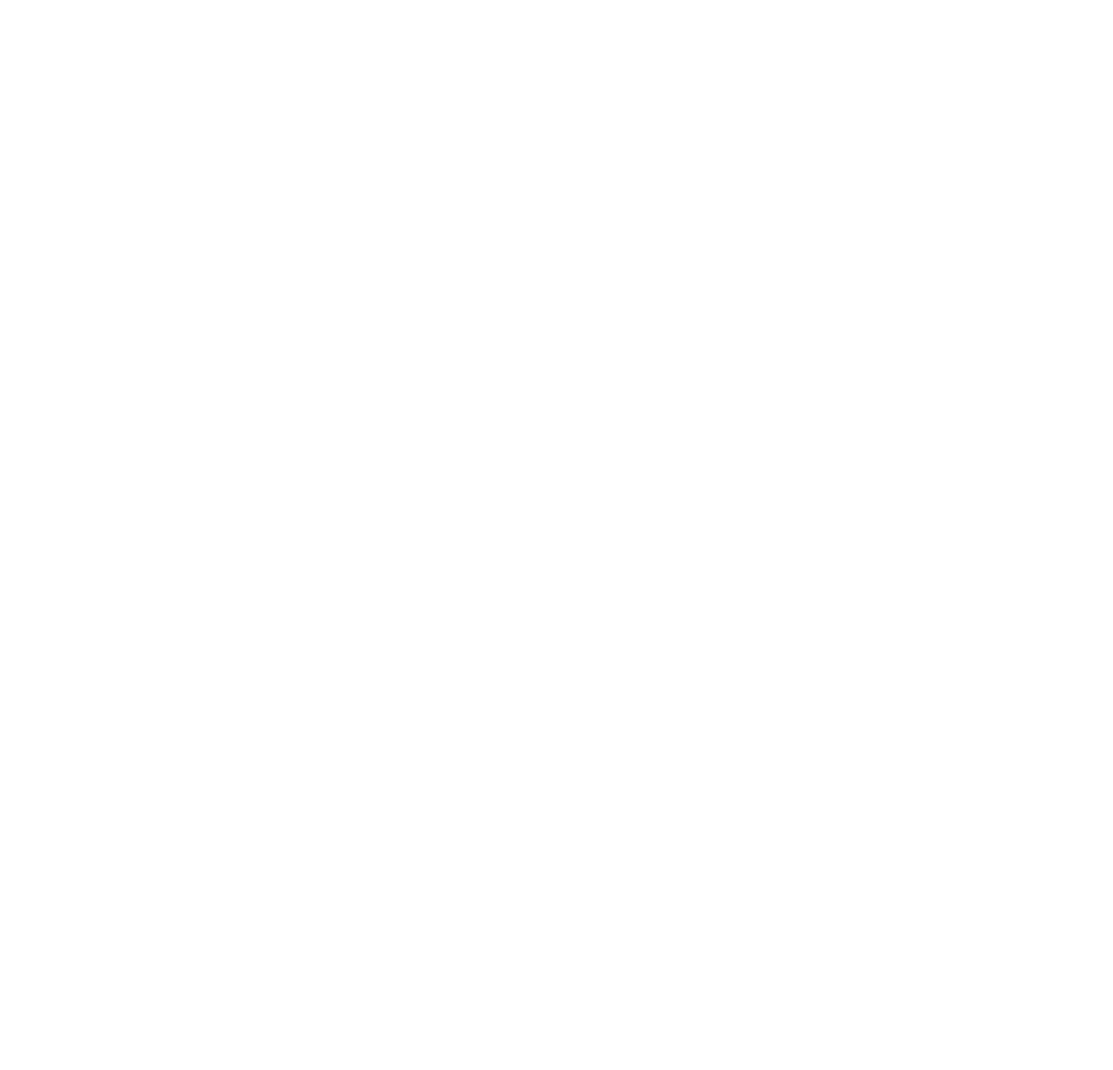
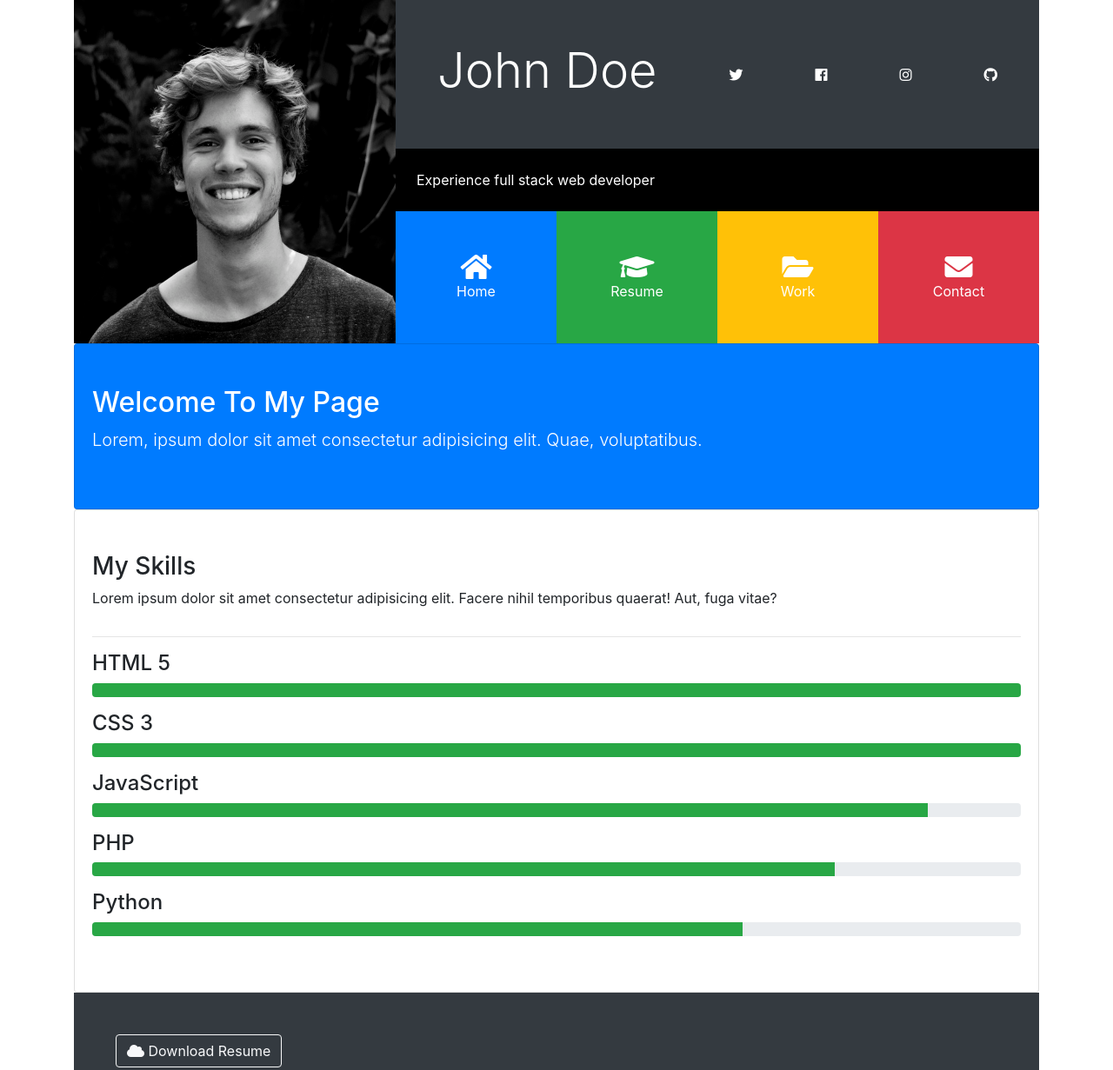
Before and after one commit to kcexn/Bootstrap4-Course, a plain HTML site: page index.html in a window 1280 px wide. Shown: the top 1231 px of the page at 87% size. Before the commit the page ends 800 px from the top, so only its background shows below. Drawn offline with nearby package versions, Linux system fonts and the light colour scheme; files that its build step writes are made by us from their sources.

Commit message:
Finished the Home Page

```diff
--- /dev/null
+++ b/css/style.css
@@ -0,0 +1,24 @@
+#main-header img {
+  width: 100%;
+  height: 100%;
+}
+
+#main-header .port-item {
+  width: 30%;
+}
+
+#main-header .port-item:hover {
+  opacity: 0.8;
+  cursor: pointer;
+}
+
+.bg-black {
+  color: #fff;
+  background: #000;
+}
+
+@media (min-width: 1199px) {
+  .port-item {
+    padding: 3em !important;
+  }
+}
--- a/index.html
+++ b/index.html
@@ -20,7 +20,139 @@
     <title>Bootstrap Theme</title>
   </head>
   <body>
-    <!-- START HERE-->
+    <div class="container">
+      <header id="main-header">
+        <div class="row no-gutters">
+          <div class="col-lg-4 col-md-5">
+            <img src="img/person1.jpg" alt="" />
+          </div>
+          <div class="col-lg-8 col-md-7">
+            <div class="d-flex flex-column">
+              <div class="p-5 bg-dark text-white">
+                <div
+                  class="d-flex flex-row justify-content-between align-items-center"
+                >
+                  <h1 class="display-4">John Doe</h1>
+                  <div class="d-none d-md-block">
+                    <a href="https://twitter.com" class="text-white"
+                      ><i class="fab fa-twitter"></i
+                    ></a>
+                  </div>
+                  <div>
+                    <a href="https://facebook.com" class="text-white"
+                      ><i class="fab fa-facebook"></i
+                    ></a>
+                  </div>
+                  <div>
+                    <a href="https://instagram.com" class="text-white"
+                      ><i class="fab fa-instagram"></i
+                    ></a>
+                  </div>
+                  <div>
+                    <a href="https://github.com" class="text-white"
+                      ><i class="fab fa-github"></i
+                    ></a>
+                  </div>
+                </div>
+              </div>
+
+              <div class="p-4 bg-black">
+                Experience full stack web developer
+              </div>
+
+              <div
+                class="d-flex flex-row text-white align-items-stretch text-center"
+              >
+                <div
+                  class="port-item p-4 bg-primary"
+                  data-toggle="collapse"
+                  data-target="#home"
+                >
+                  <i class="fas fa-home fa-2x d-block"></i>
+                  <span class="d-none d-sm-block">Home</span>
+                </div>
+                <div
+                  class="port-item p-4 bg-success"
+                  data-toggle="collapse"
+                  data-target="#resume"
+                >
+                  <i class="fas fa-graduation-cap fa-2x d-block"></i>
+                  <span class="d-none d-sm-block">Resume</span>
+                </div>
+                <div
+                  class="port-item p-4 bg-warning"
+                  data-toggle="collapse"
+                  data-target="#work"
+                >
+                  <i class="fas fa-folder-open fa-2x d-block"></i>
+                  <span class="d-none d-sm-block">Work</span>
+                </div>
+                <div
+                  class="port-item p-4 bg-danger"
+                  data-toggle="collapse"
+                  data-target="#contact"
+                >
+                  <i class="fas fa-envelope fa-2x d-block"></i>
+                  <span class="d-none d-sm-block">Contact</span>
+                </div>
+              </div>
+            </div>
+          </div>
+        </div>
+      </header>
+
+      <!-- HOME -->
+      <div id="home" class="collapse show">
+        <div class="card card-body py-5 bg-primary text-white">
+          <h2>Welcome To My Page</h2>
+          <p class="lead">
+            Lorem, ipsum dolor sit amet consectetur adipisicing elit. Quae,
+            voluptatibus.
+          </p>
+        </div>
+
+        <div class="card card-body py-5">
+          <h3>My Skills</h3>
+          <p>
+            Lorem ipsum dolor sit amet consectetur adipisicing elit. Facere
+            nihil temporibus quaerat! Aut, fuga vitae?
+          </p>
+          <hr />
+          <h4>HTML 5</h4>
+          <div class="progress mb-3">
+            <div class="progress-bar bg-success" style="width: 100%"></div>
+          </div>
+          <h4>CSS 3</h4>
+          <div class="progress mb-3">
+            <div class="progress-bar bg-success" style="width: 100%"></div>
+          </div>
+          <h4>JavaScript</h4>
+          <div class="progress mb-3">
+            <div class="progress-bar bg-success" style="width: 90%"></div>
+          </div>
+          <h4>PHP</h4>
+          <div class="progress mb-3">
+            <div class="progress-bar bg-success" style="width: 80%"></div>
+          </div>
+          <h4>Python</h4>
+          <div class="progress mb-3">
+            <div class="progress-bar bg-success" style="width: 70%"></div>
+          </div>
+        </div>
+      </div>
+
+      <!-- FOOTER -->
+      <footer id="main-footer" class="p-5 bg-dark text-white">
+        <div class="row">
+          <div class="col-md-6">
+            <a href="#" class="btn btn-outline-light">
+              <i class="fas fa-cloud"></i> Download Resume
+            </a>
+          </div>
+        </div>
+      </footer>
+    </div>
+
     <script
       src="https://code.jquery.com/jquery-3.3.1.min.js"
       integrity="sha256-FgpCb/KJQlLNfOu91ta32o/NMZxltwRo8QtmkMRdAu8="
```
